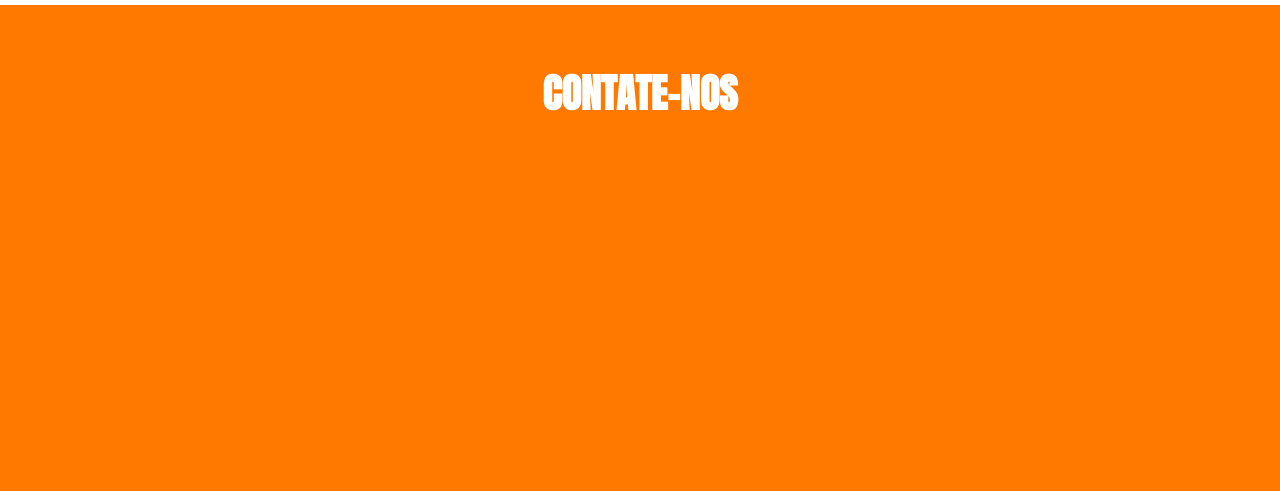
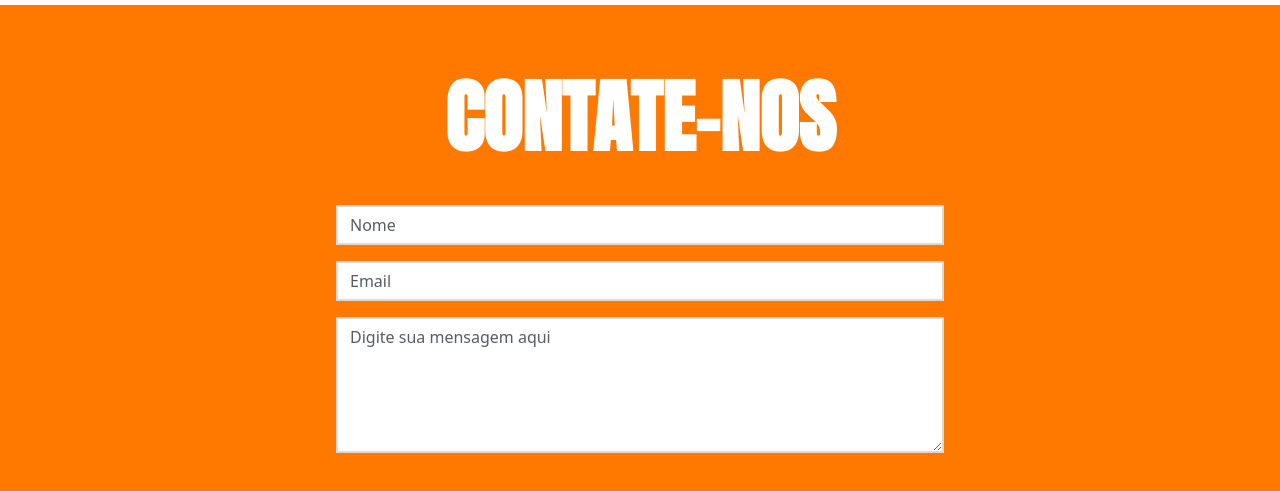
Before and after one commit to NicoleMascaretti/PIIpassatempoeducativo, a website: page 1_frontend/1.1_pages/1.1.6_contato/index.html in a window 1280 px wide. Shown: the part 79-570 px from the top of the page. Drawn offline with nearby package versions, Linux system fonts and the light colour scheme; a web font is replaced by a local one.

Commit message:
Adcicionando formulário

```diff
--- a/1_frontend/1.1_pages/1.1.6_contato/index.html
+++ b/1_frontend/1.1_pages/1.1.6_contato/index.html
@@ -83,11 +83,28 @@
     </div>
 
     <main class="container-fluid mt-5">
+
+        <!----- Linha titulo ----->
         <div class="row justify-content-center">
             <div class="col-sm-12 col-md-6 col-lg-6 p-3 text-center">
-                <h1 class="fw-bolder fs-1 titulo">
+                <h1 class="fw-bolder titulo">
                     CONTATE-NOS
                 </h1>
+            </div>
+        </div>
+
+        <!----- Linha formulário ----->
+        <div class="row justify-content-center">
+            <div class="col-sm-12 col-md-6 col-lg-6 p-3">
+                <div class="mb-3">
+                    <input type="text" class="form-control" placeholder="Nome" id="form">
+                </div>
+                <div class="mb-3">
+                    <input type="text" class="form-control" placeholder="Email" id="form">
+                </div>
+                <div>
+                    <textarea class="form-control" rows="5" placeholder="Digite sua mensagem aqui" id="form"></textarea>
+                </div>
             </div>
         </div>
     </main>
--- a/1_frontend/1.1_pages/1.1.6_contato/style_contato.css
+++ b/1_frontend/1.1_pages/1.1.6_contato/style_contato.css
@@ -49,4 +49,12 @@ body{
 .titulo{
     color: white;
     font-family: Anton;
+    font-size: 80px;
 }
+
+#form{
+    border-radius: 0;
+    box-shadow: 20px;
+    border: solid 2px #D9D9D9;
+    color: black;
+}
```
